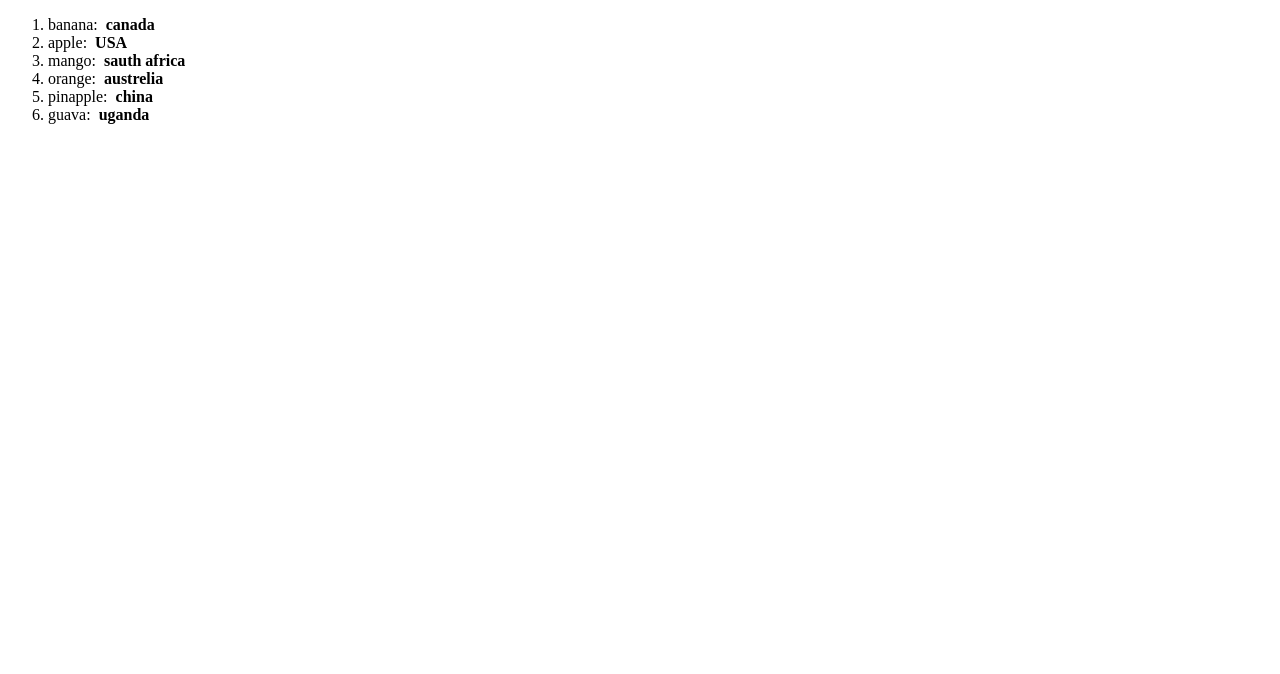
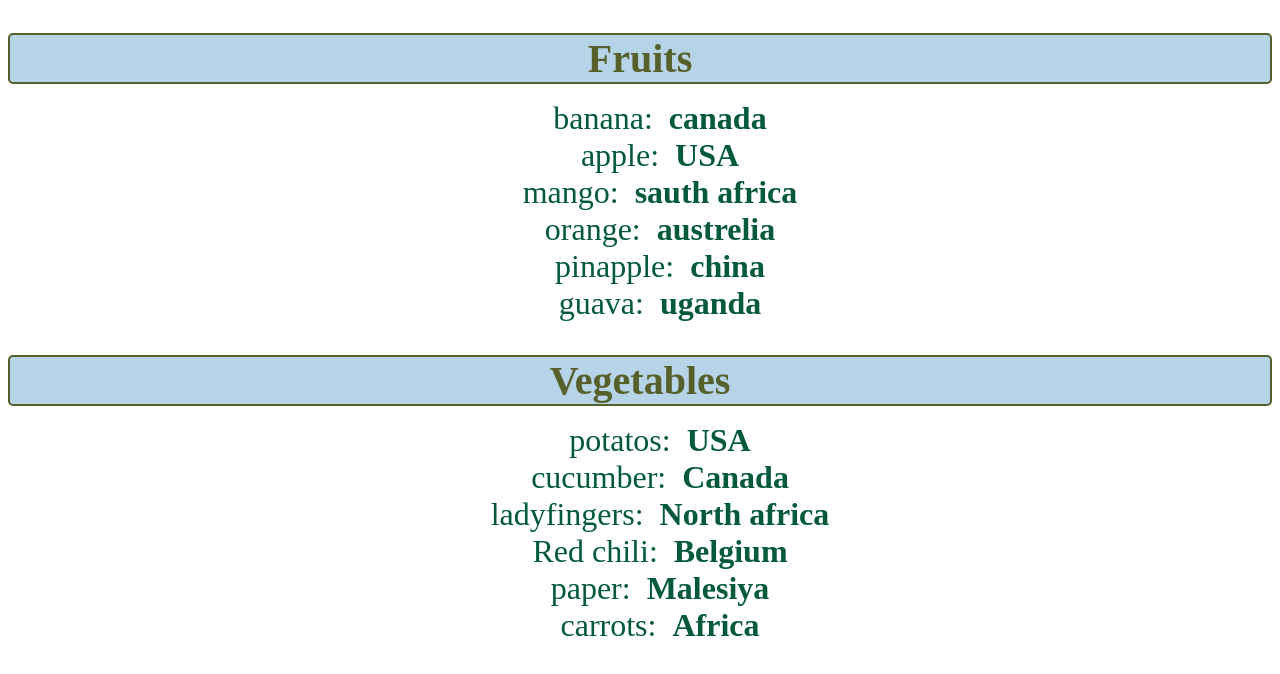
Before and after one commit to codeshrabon/Bro-Code-Use-of-React, a React (Vite) app in the folder Bro Code Expriment/my-expriment-project/: page / in a window 1280 px wide. Shown: the top 674 px of the page. Built offline with nearby package versions, Linux system fonts and the light colour scheme.

Commit message:
use PropTypes to avoid data type misplace - get warning , use defaultProps to get category or anything as you like with out getting blank display

```diff
--- a/Bro Code Expriment/my-expriment-project/src/Apps.jsx
+++ b/Bro Code Expriment/my-expriment-project/src/Apps.jsx
@@ -2,15 +2,35 @@ import Lists from "./Lists/Lists"
 function Apps(){
 
     const fruit = [
-            {id:10,name:"banana", buyer:"canada"},
-            {id:11,name:"apple" , buyer: "USA"},
-            {id:12,name :"mango", buyer: "sauth africa"},
-            {id:13,name :"orange", buyer: "austrelia"},
-            {id:14,name: "pinapple", buyer: "china"},
-            {id:15,name: "guava", buyer: "uganda"}];
+            {id:1,name:"banana", buyer:"canada"},
+            {id:2,name:"apple" , buyer: "USA"},
+            {id:3,name :"mango", buyer: "sauth africa"},
+            {id:4,name :"orange", buyer: "austrelia"},
+            {id:5,name: "pinapple", buyer: "china"},
+            {id:6,name: "guava", buyer: "uganda"}
+        ];
+
+    const vegetables = [
+            {id:7, name:"potatos", buyer:"USA"},
+            {id:8,name:"cucumber" , buyer: "Canada"},
+            {id:9,name :"ladyfingers", buyer: "North africa"},
+            {id:10,name :"Red chili", buyer: "Belgium"},
+            {id:11,name: "paper", buyer: "Malesiya"},
+            {id:12,name: "carrots", buyer: "Africa"}
+        ];
 
             return(
-                <Lists items={fruit} category="Fruits" />
+
+                <>
+                {/* Here is a catch if we dont want to use tenary operator
+                    we can also use && operation ... cause data is always true
+                */}
+                {fruit.length > 0 && <Lists items={fruit} category="Fruits" /> }
+               {vegetables.length > 0 && <Lists items={vegetables} category="Vegetables" />}
+
+               {/* We need to add some default prompts incase we dont have data  */}
+                </>
+
             );
 }
 
--- a/Bro Code Expriment/my-expriment-project/src/Lists/Lists.jsx
+++ b/Bro Code Expriment/my-expriment-project/src/Lists/Lists.jsx
@@ -1,17 +1,41 @@
+import PropTypes from 'prop-types'
+
 function Lists(props){
 
 
+    const categorys = props.category;
     const listOfItems = props.items;
 
     const listItems = listOfItems.map(item => <li key={item.id}>
                                                         {item.name}: &nbsp;
                                                         <b>{item.buyer}</b>
                                                         </li> );
+        //listOfItems.sort((a,b) => a.name.localeCompare(b.name))
 
-        return( <ol>{listItems}</ol> );
+        return( <>
+            <h2 className="list-category">{categorys}</h2>
+            <ol className="list-items">{listItems}</ol>
+
+        </> );
 
 
 
 }
+//setup a propTypes if someone use wrong data type
+Lists.propTypes = {
+    category: PropTypes.string,
+    items: PropTypes.arrayOf(
+        PropTypes.shape({
+            id: PropTypes.number,
+            name: PropTypes.string,
+            buyer: PropTypes.string
+        })
+    )
+}
+
+Lists.defaultProps ={
+    category : "Category",
+    items :[],
+}
 
 export default Lists
--- a/Bro Code Expriment/my-expriment-project/src/index.css
+++ b/Bro Code Expriment/my-expriment-project/src/index.css
@@ -90,3 +90,29 @@
   padding: 10px;
   margin: 0;
 }
+
+.list-category{
+  font-size: 2.5em;
+  font-weight: bold;
+
+  color: hsl(72, 39%, 27%);
+  margin-bottom: 10px;
+  text-align: center;
+  border: 2.5px solid;
+  border-radius: 5px;
+  background-color: hsl(205, 50%, 81%);
+}
+
+.list-items li{
+  font-size: 2em;
+  list-style: none;
+  color: hsl(159, 96%, 18%);
+  text-align: center;
+  margin: 0;
+
+}
+.list-items li :hover{
+  color: hsl(208, 73%, 46%);
+  cursor: pointer;
+
+}
```
